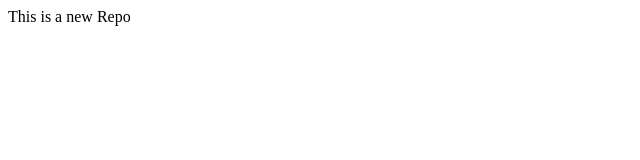
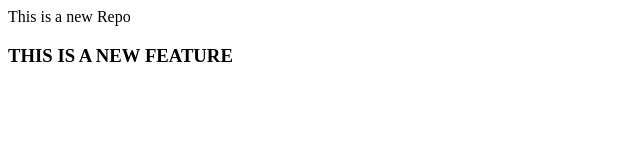
Before and after one commit to Adityan05/localRepo, a plain HTML site: page index.html in a window 1280 px wide. Shown: the whole page, without its empty margins (0-640 px from the left). Drawn offline with Linux system fonts and the light colour scheme.

Commit message:
Add new feature

```diff
--- a/index.html
+++ b/index.html
@@ -1 +1,2 @@
 <p>This is a new Repo</p>
+<h3>THIS IS A NEW FEATURE</h3>
```
